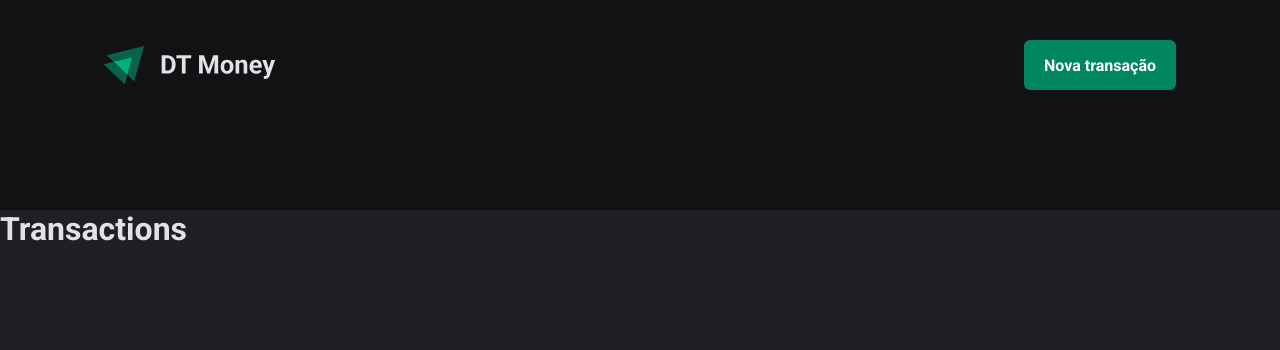
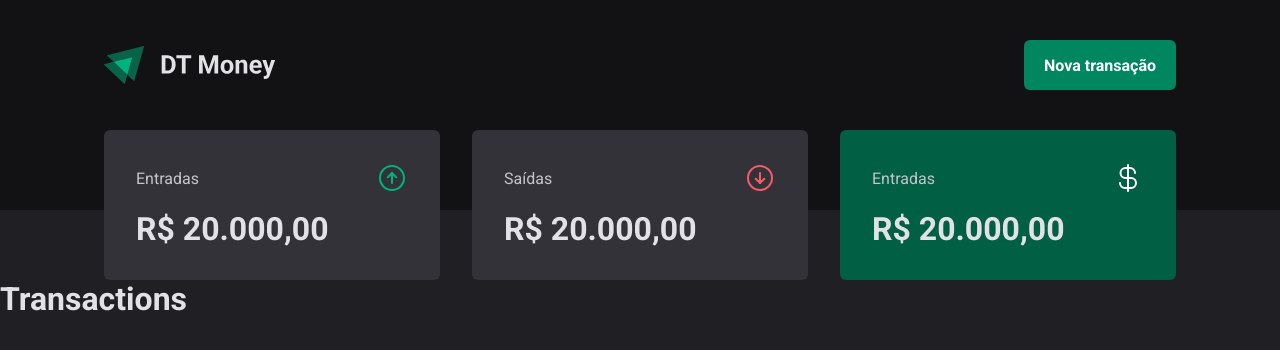
Before and after one commit to RenanArantes/dt-money, a React (Vite) app: page / in a window 1280 px wide. Shown: the top 350 px of the page. Built offline with nearby package versions, Linux system fonts and the light colour scheme.

Commit message:
Summary Style Component

```diff
--- a/package.json
+++ b/package.json
@@ -10,6 +10,7 @@
   },
   "dependencies": {
     "eslint": "^8.24.0",
+    "phosphor-react": "^1.4.1",
     "react": "^18.2.0",
     "react-dom": "^18.2.0",
     "styled-components": "^5.3.6"
--- /dev/null
+++ b/src/Components/Summary/index.tsx
@@ -0,0 +1,32 @@
+import { ArrowCircleUp, ArrowCircleDown, CurrencyDollar } from 'phosphor-react'
+import { SummaryCard, SummaryContainer } from './styles'
+
+export function Summary() {
+  return (
+    <SummaryContainer>
+      <SummaryCard>
+        <header>
+          <span>Entradas</span>
+          <ArrowCircleUp size={32} color={'#00b37e'} />
+        </header>
+        <strong>R$ 20.000,00</strong>
+      </SummaryCard>
+
+      <SummaryCard>
+        <header>
+          <span>Saídas</span>
+          <ArrowCircleDown size={32} color={'#f75a68'} />
+        </header>
+        <strong>R$ 20.000,00</strong>
+      </SummaryCard>
+
+      <SummaryCard variant="green">
+        <header>
+          <span>Entradas</span>
+          <CurrencyDollar size={32} color={'#fff'} />
+        </header>
+        <strong>R$ 20.000,00</strong>
+      </SummaryCard>
+    </SummaryContainer>
+  )
+}
--- /dev/null
+++ b/src/Components/Summary/styles.ts
@@ -0,0 +1,42 @@
+import styled, { css } from 'styled-components'
+
+export const SummaryContainer = styled.section`
+  width: 100%;
+  max-width: 1120px;
+  margin: 0 auto;
+  padding: 0 1.5rem;
+
+  display: grid;
+  grid-template-columns: repeat(3, 1fr);
+  gap: 2rem;
+
+  margin-top: -5rem;
+`
+interface SumaryCardProps {
+  variant?: 'green'
+}
+
+export const SummaryCard = styled.div<SumaryCardProps>`
+  background: ${(props) => props.theme.gray[600]};
+  border-radius: 6px;
+  padding: 2rem;
+
+  header {
+    display: flex;
+    align-items: center;
+    justify-content: space-between;
+    color: ${(props) => props.theme.gray[300]};
+  }
+
+  strong {
+    display: block;
+    margin-top: 1rem;
+    font-size: 2rem;
+  }
+
+  ${(props) =>
+    props.variant === 'green' &&
+    css`
+      background: ${props.theme.green[700]};
+    `}
+`
--- a/src/pages/Transactions/index.tsx
+++ b/src/pages/Transactions/index.tsx
@@ -1,9 +1,11 @@
 import { Header } from '../../Components/Header'
+import { Summary } from '../../Components/Summary'
 
 export function Transations() {
   return (
     <div>
       <Header />
+      <Summary />
       <h1>Transactions</h1>
     </div>
   )
```
Also changed, not shown: 1 other file (tests, documents, lock files or other folders).
